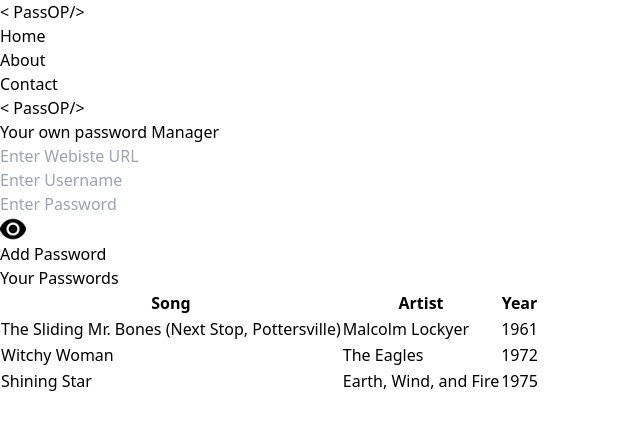
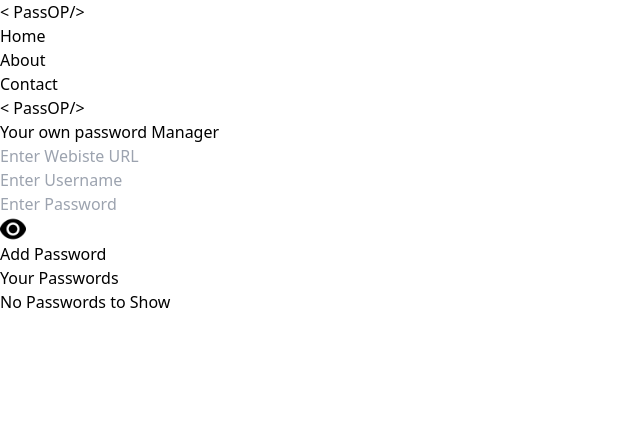
Before and after one commit to Code-name-HeaLer/Password-Manager, a React (Vite) app: page / in a window 1280 px wide. Shown: the top 430 px of the page, without its empty margins (0-640 px from the left). Built offline with nearby package versions, Linux system fonts and the light colour scheme; some icons are missing.

Commit message:
added the table and local storage is working

```diff
--- a/src/components/Manager.jsx
+++ b/src/components/Manager.jsx
@@ -50,9 +50,9 @@
                 <p className="text-green-900 text-lg text-center">
                     Your own password Manager
                 </p>
-                <div className="text-white flex flex-col p-4 text-black gap-8 items-center">
+                <div className="text-white flex flex-col p-4 gap-8 items-center">
                     <input
-                        className="rounded-full border border-green-500 w-full p-4 py-1"
+                        className="rounded-full border border-green-500 w-full p-4 py-1 text-black"
                         value={form.site}
                         onChange={handleChange}
                         placeholder="Enter Webiste URL"
@@ -62,7 +62,7 @@
                     />
                     <div className="flex w-full justify-between gap-8 ">
                         <input
-                            className="rounded-full border border-green-500 w-full p-4 py-1"
+                            className="rounded-full border border-green-500 w-full p-4 py-1 text-black"
                             value={form.username}
                             onChange={handleChange}
                             placeholder="Enter Username"
@@ -72,7 +72,7 @@
                         />
                         <div className="relative">
                             <input
-                                className="rounded-full border border-green-500 w-full p-4 py-1"
+                                className="rounded-full border border-green-500 w-full p-4 py-1 text-black"
                                 value={form.password}
                                 onChange={handleChange}
                                 placeholder="Enter Password"
@@ -92,33 +92,27 @@
                         </lord-icon>Add Password</button>
                 </div>
                 <div className="passwords">
-                    <h2>Your Passwords</h2>
-                    <table className="table-auto">
-                        <thead>
+                    <h2 className="font-bold text-2xl py-4">Your Passwords</h2>
+                    {passwordArray.length === 0 && <div>No Passwords to Show</div>}
+                    {passwordArray.length != 0 && <table className="table-auto w-full rounded-md overflow-hidden">
+                        <thead className="bg-green-800 text-white">
                             <tr>
-                                <th>Song</th>
-                                <th>Artist</th>
-                                <th>Year</th>
+                                <th className="py-2">Site</th>
+                                <th className="py-2">Username</th>
+                                <th className="py-2">Password</th>
                             </tr>
                         </thead>
-                        <tbody>
-                            <tr>
-                                <td>The Sliding Mr. Bones (Next Stop, Pottersville)</td>
-                                <td>Malcolm Lockyer</td>
-                                <td>1961</td>
-                            </tr>
-                            <tr>
-                                <td>Witchy Woman</td>
-                                <td>The Eagles</td>
-                                <td>1972</td>
-                            </tr>
-                            <tr>
-                                <td>Shining Star</td>
-                                <td>Earth, Wind, and Fire</td>
-                                <td>1975</td>
-                            </tr>
+                        <tbody className="bg-green-100">
+                            {passwordArray.map((item, index) => {
+                                return <tr key={index}>
+                                    <td className="text-center w-32 py-2 border border-white"><a href={item.site} target="_blank">{item.site}</a></td>
+                                    <td className="text-center w-32 py-2 border border-white">{item.username}</td>
+                                    <td className="text-center w-32 py-2 border border-white">{item.password}</td>
+                                </tr>
+                            })}
                         </tbody>
                     </table>
+                    }
                 </div>
             </div>
         </>
```
